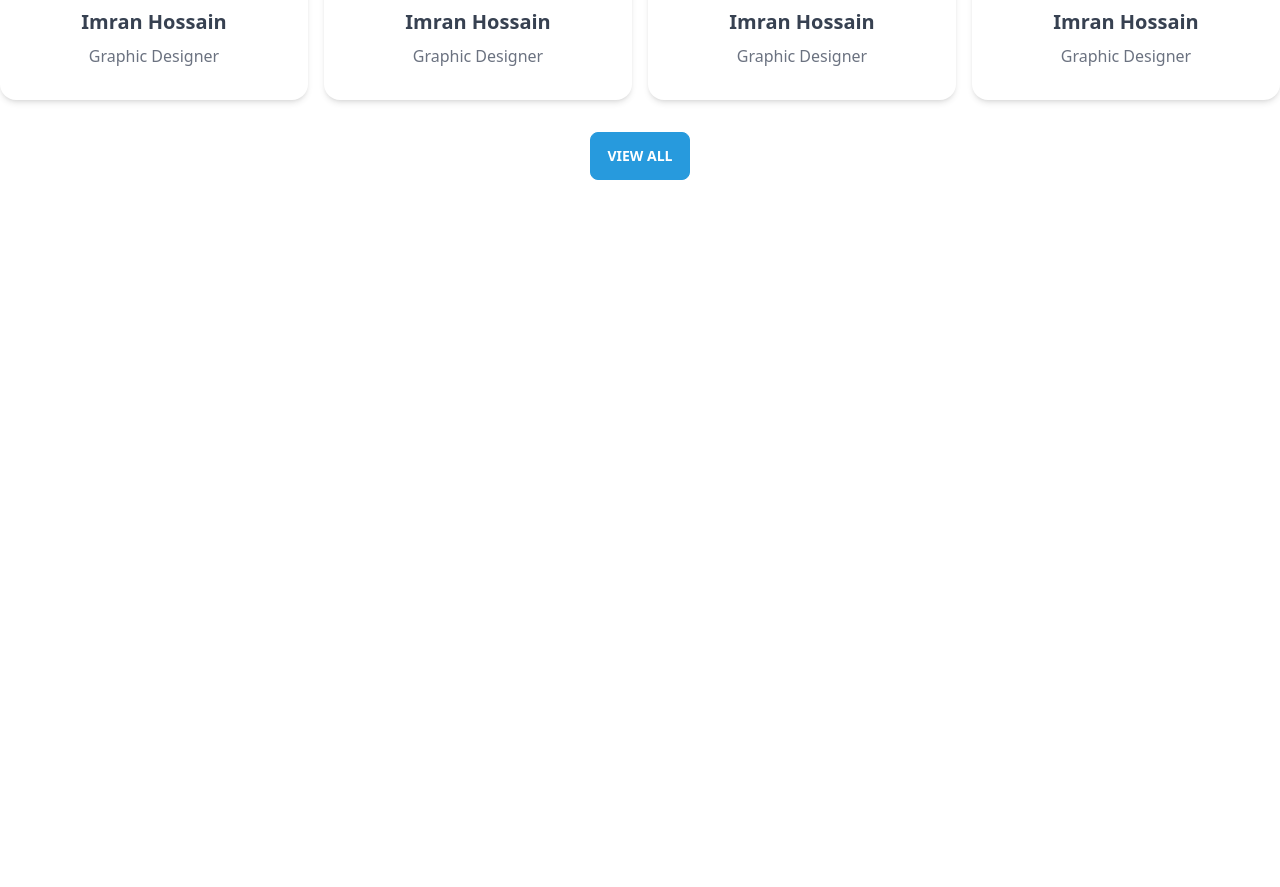
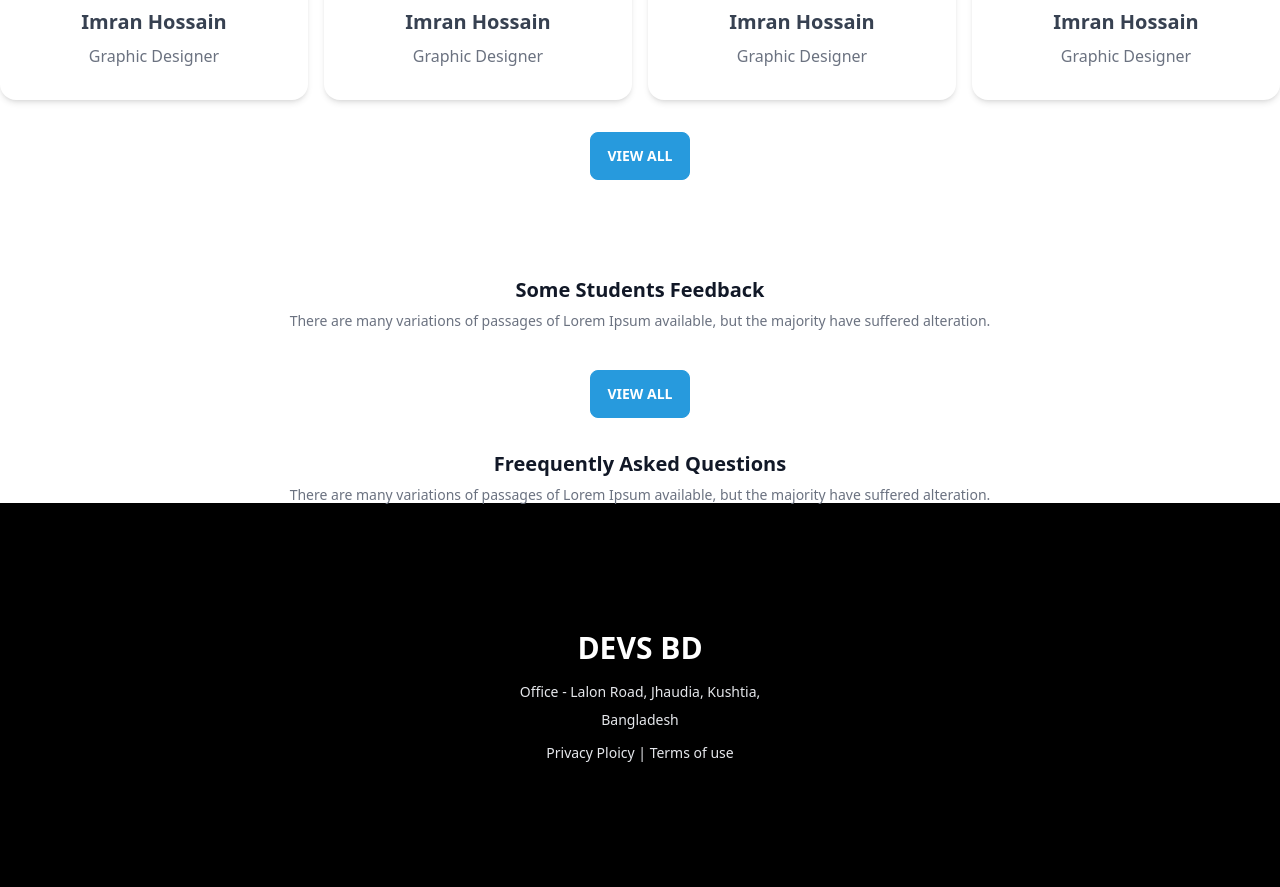
Before and after one commit to sohanemon/devs-bd, a website: page index.html in a window 1280 px wide. Shown: the part 3159-4046 px from the top of the page. Before the commit the page ends 3435 px from the top, so only its background shows below. Drawn offline with Linux system fonts and the light colour scheme.

Commit message:
after loadsheding

```diff
--- a/index.html
+++ b/index.html
@@ -487,7 +487,7 @@
             <p class="text-gray-500">Graphic Designer</p>
           </div>
         </div>
-        <div class="card bg-base-100 shadow-md">
+        <div class="card bg-base-100 shadow-md hidden sm:block">
           <figure class="px-5 pt-5">
             <img
               src="./images/student/student-1.png"
@@ -512,5 +512,43 @@
       </div>
     </div>
     <!-- Students Section End  -->
+    <!-- Feedback section start -->
+    <div class="container space-y-2">
+      <p class="text-xl font-semibold text-center text-gray-900">
+        Some Students Feedback
+      </p>
+      <p class="text-sm leading-tight text-center text-gray-500">
+        There are many variations of passages of Lorem Ipsum available, but the
+        majority have suffered alteration.
+      </p>
+      <div class="flex justify-center">
+        <button class="btn btn-primary my-8 text-white">View All</button>
+      </div>
+    </div>
+
+    <!-- Feedback section end  -->
+    <!-- Freq question section start -->
+    <div class="container space-y-2">
+      <p class="text-xl font-semibold text-center text-gray-900">
+        Freequently Asked Questions
+      </p>
+      <p class="w-full text-sm leading-tight text-center text-gray-500">
+        There are many variations of passages of Lorem Ipsum available, but the
+        majority have suffered alteration.
+      </p>
+    </div>
+    <!-- Freq question section end  -->
+    <!-- Footer section -->
+    <footer
+      class="bg-black w-full h-64 sm:h-80 lg:h-96 flex flex-col items-center justify-center gap-3"
+    >
+      <h1 class="text-3xl font-semibold text-white">DEVS BD</h1>
+      <p class="text-sm leading-7 text-center text-gray-200">
+        Office - Lalon Road, Jhaudia, Kushtia, <br />Bangladesh
+      </p>
+      <p class="text-sm leading-none text-center text-gray-200">
+        <a href="#">Privacy Ploicy</a> | <a href="#">Terms of use</a>
+      </p>
+    </footer>
   </body>
 </html>
```
Also changed, not shown: output.css.
